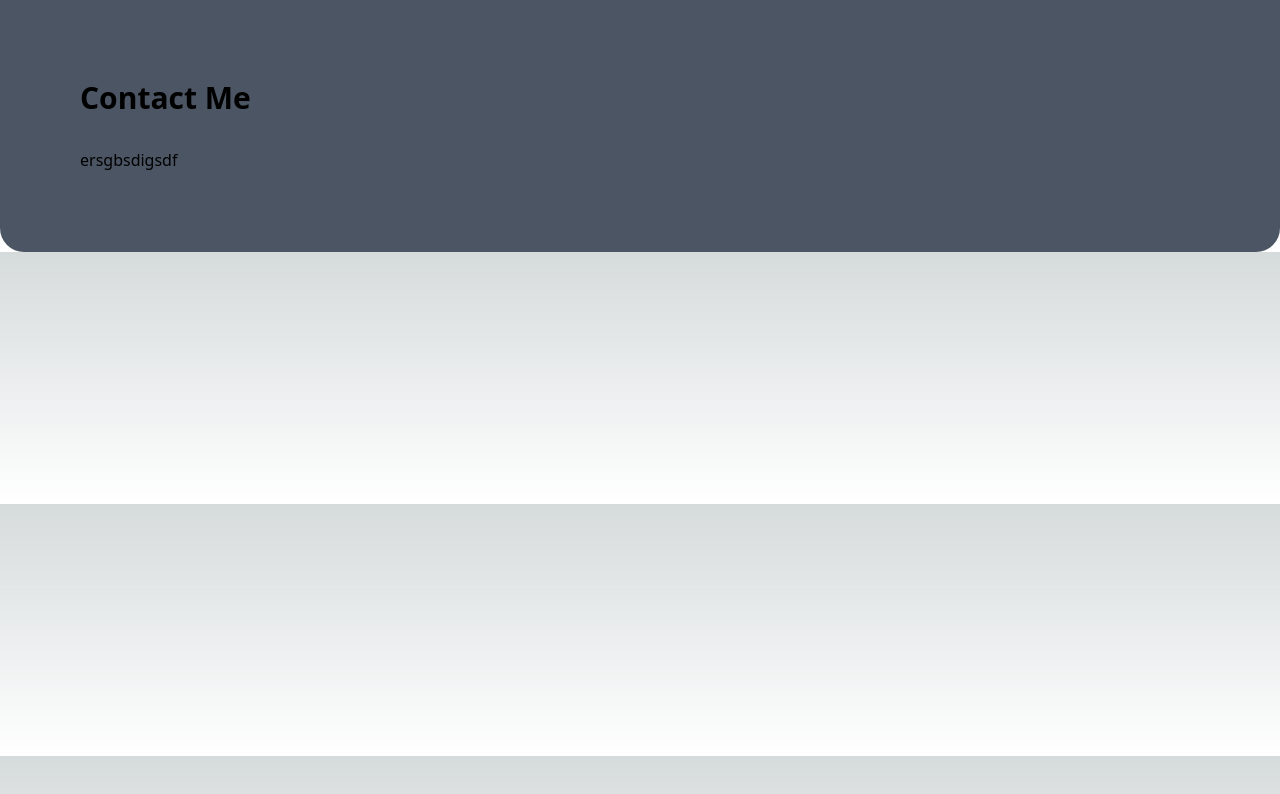
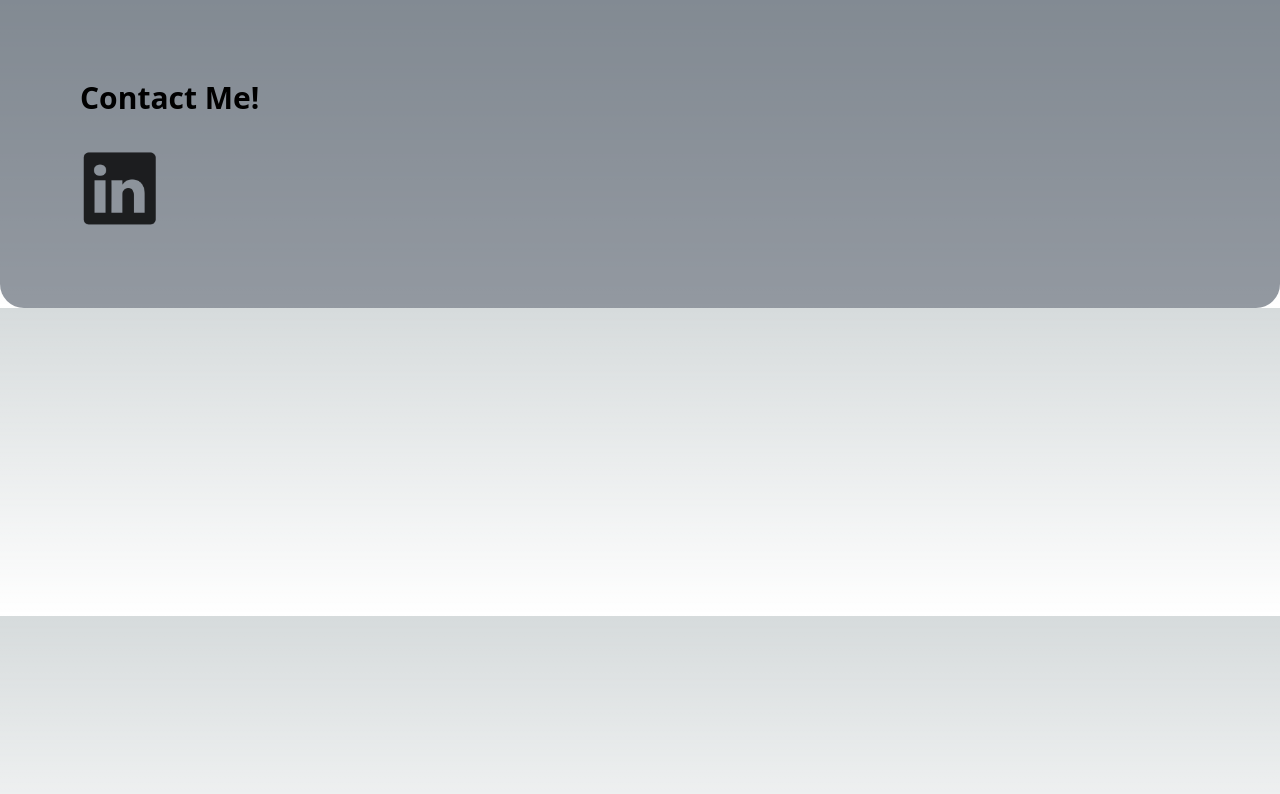
Before and after one commit to bintibhatt/portfolio-with-sanity, a Next.js app in the folder next-frontend/: page /contact in a window 1280 px wide. Shown: the top 794 px of the page. Built offline with nearby package versions, Linux system fonts and the light colour scheme; a web font is replaced by a local one.

Commit message:
Refactor AboutPage, ContactComp, ExperienceComp, Hero, and Navbar components

```diff
--- a/next-frontend/src/app/components/AboutPage.js
+++ b/next-frontend/src/app/components/AboutPage.js
@@ -12,10 +12,8 @@ export default async function AboutPage() {
   const about = await client.fetch(`*[_type == "about"] `, {
     cache: "no-cache",
   });
-
-  console.log(about);
   return (
-    <div className="flex h-full bg-gray-600 bg-opacity-60 p-20 rounded-b-3xl">
+    <div className="flex bg-gray-600 bg-opacity-60 p-20 rounded-b-3xl">
       <div className="container">
         <h2 className="text-3xl font-bold mb-8">About Me</h2>
 
--- a/next-frontend/src/app/components/ContactComp.js
+++ b/next-frontend/src/app/components/ContactComp.js
@@ -3,12 +3,17 @@ import Link from "next/link";
 
 const Contact = () => {
   return (
-    <div className="flex h-full bg-gray-600 p-20 rounded-b-3xl">
-      <div className="container w-9/12">
-        <h2 className="text-3xl font-bold mb-8">Contact Me</h2>
-
-        <div className="grid grid-cols-1 md:grid-cols-1 gap-8 text-justify">
-          ersgbsdigsdf
+    <div className="flex h-full bg-gray-600 bg-opacity-60 p-20 rounded-b-3xl">
+      <div className="container">
+        <h2 className="text-3xl font-bold mb-8">Contact Me!</h2>
+        <div className="grid grid-cols-1 sm:grid-cols-2 md:grid-cols-3 lg:grid-cols-4 gap-3">
+          <Link href="https://linkedin.com/in/bintibhatt" target="_blank">
+            <img
+              src="/assets/images/linkedin.png"
+              className="w-20 opacity-80 hover:opacity-100"
+              alt="Contact"
+            />
+          </Link>
         </div>
       </div>
     </div>
--- a/next-frontend/src/app/components/ExperienceComp.js
+++ b/next-frontend/src/app/components/ExperienceComp.js
@@ -20,10 +20,8 @@ export default async function ExperiencePage() {
       cache: "no-cache",
     }
   );
-
-  console.log(experiences);
   return (
-    <div className="flex justify-around h-full bg-gray-600 bg-opacity-60 p-16 rounded-b-3xl">
+    <div className="flex justify-between h-full bg-gray-600 bg-opacity-60 p-16 rounded-b-3xl">
       <div>
         <h1 className="text-3xl font-bold mb-8">My Experiences</h1>
         <ol className="relative border-s border-gray-200 dark:border-gray-300">
@@ -57,7 +55,6 @@ export default async function ExperiencePage() {
               <time className="mb-1 text-md font-normal leading-none text-gray-300 dark:text-gray-300">
                 {education.date}
               </time>
-              s
               <h3 className="text-xl font-semibold text-gray-900 dark:text-white">
                 {education.degree}
               </h3>
--- a/next-frontend/src/app/components/Hero.js
+++ b/next-frontend/src/app/components/Hero.js
@@ -5,7 +5,7 @@ import Link from "next/link";
 const Hero = () => {
   return (
     <section className="h-fit">
-      <div className="container mx-auto px-4 md:px-8 py-20 md:pt-32 lg:pt-48">
+      <div className="container mx-auto px-4 md:px-8 py-20 md:pt-32 lg:pt-48 max-w-screen-xl">
         <div className="relative z-20 my-36 mx-auto mr-96">
           <h1 className="text-5xl font-bold tracking-tight my-5 text-center">
             Binti Bhatt
--- a/next-frontend/src/app/components/Navbar.js
+++ b/next-frontend/src/app/components/Navbar.js
@@ -3,31 +3,26 @@ import Link from "next/link";
 import { useSelectedLayoutSegment } from "next/navigation";
 
 const Navbar = () => {
-  const isActive = (href) => {
-    console.log(useSelectedLayoutSegment());
-    return useSelectedLayoutSegment() === href ? "active" : " ";
-  };
-
   return (
     <nav className="flex justify-between bg-gray-800 text-white py-4 px-6 md:flex md:items-center rounded-t-3xl">
       <div className="hidden md:block md:ml-10">
         <ul className="flex space-x-8 items-center">
-          <li className={`hover:text-gray-300 ${isActive("")}`}>
+          <li className={`hover:text-gray-300`}>
             <Link href="/">Home</Link>
           </li>
-          <li className={`hover:text-gray-300 ${isActive("about")}`}>
+          <li className={`hover:text-gray-300`}>
             <Link href="/about">About</Link>
           </li>
-          <li className={`hover:text-gray-300 ${isActive("projects")}`}>
+          <li className={`hover:text-gray-300`}>
             <Link href="/about/projects">Projects</Link>
           </li>
-          <li className={`hover:text-gray-300 ${isActive("achievements")}`}>
+          <li className={`hover:text-gray-300`}>
             <Link href="/about/achievements">Achievements</Link>
           </li>
-          <li className={`hover:text-gray-300 ${isActive("experience")}`}>
+          <li className={`hover:text-gray-300`}>
             <Link href="/about/experience">Learning</Link>
           </li>
-          <li className={`hover:text-gray-300 ${isActive("contact")}`}>
+          <li className={`hover:text-gray-300`}>
             <Link href="/about/contact">Contact</Link>
           </li>
         </ul>
--- a/next-frontend/src/app/components/ProjectsPage.js
+++ b/next-frontend/src/app/components/ProjectsPage.js
@@ -15,8 +15,6 @@ export default async function ProjectsPage() {
       cache: "no-cache",
     }
   );
-
-  console.log(projects);
   return (
     <div className="flex h-full bg-gray-600 bg-opacity-60 p-20 rounded-b-3xl">
       <div className="container">
```
Also changed, not shown: next-frontend/public/assets/images/linkedin.png (added).
